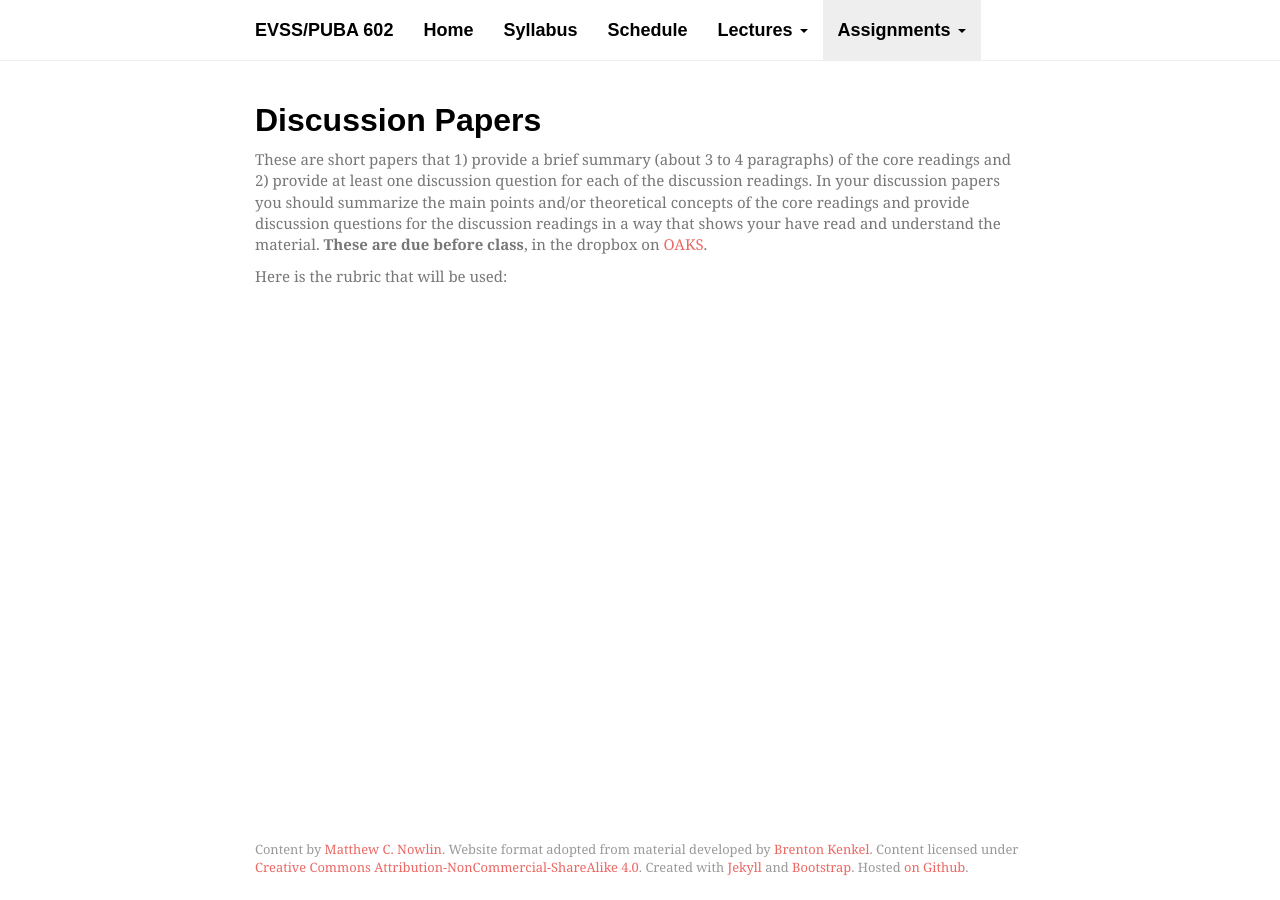
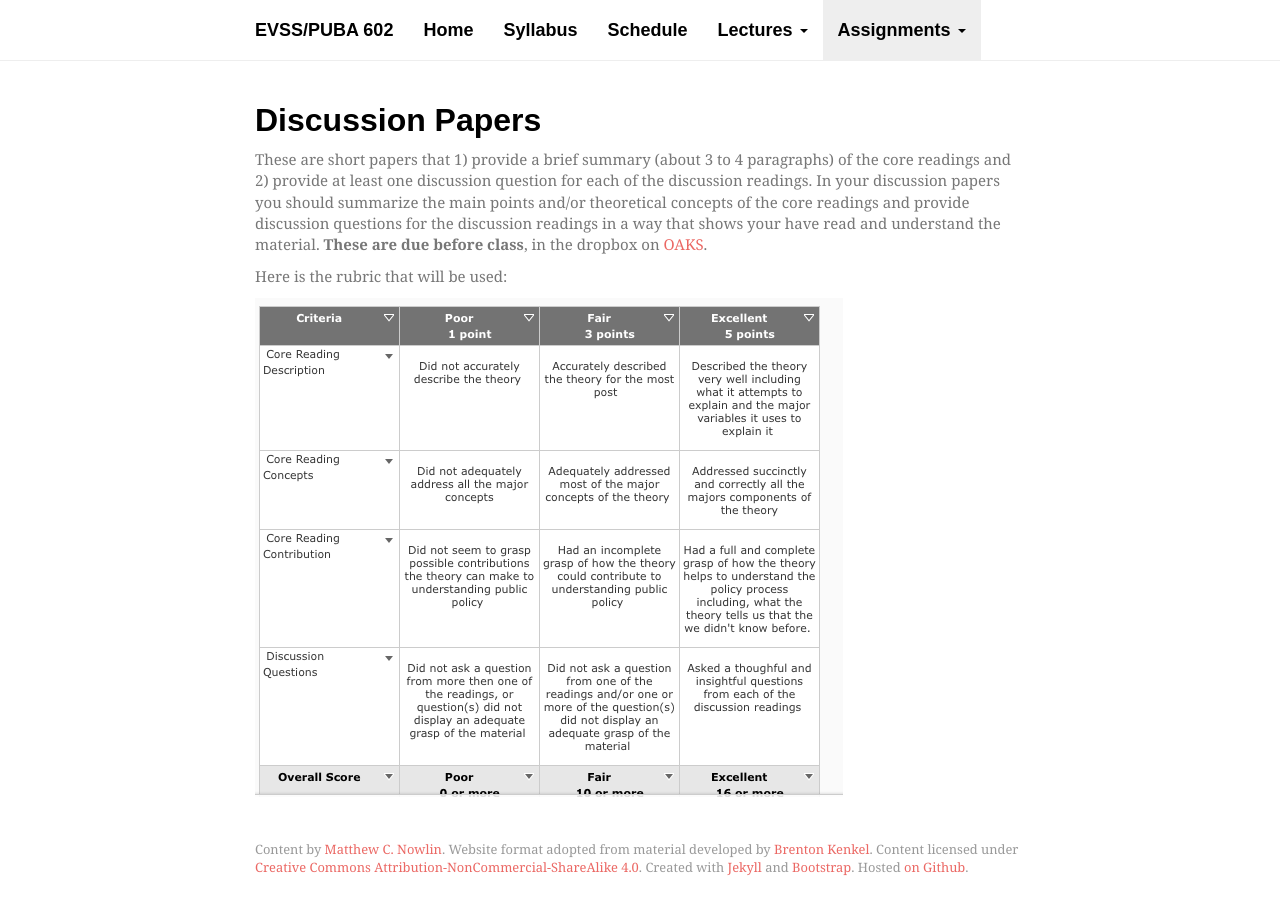
Before and after one commit to mnowlin/evss-puba602, a Jekyll site: the page built from _assignments/01-discussion-papers.md, in a window 1280 px wide. Built offline with Jekyll 4.4.1, drawn with Linux system fonts in a browser that asks for light colours; nearby versions of some CDN libraries; some web fonts are replaced.

Commit message:
add discussion paper instructions

```diff
--- a/_assignments/01-discussion-papers.md
+++ b/_assignments/01-discussion-papers.md
@@ -13,4 +13,4 @@ dropbox on [OAKS](https://lms.cofc.edu/).
 
 Here is the rubric that will be used:
 
-![](paper_rubric.png)
+![Grading Rubric for Discussion Papers](paper_rubric.png)
```
Also changed, not shown: _assignments/paper_rubric.png (added), 1 other file.
